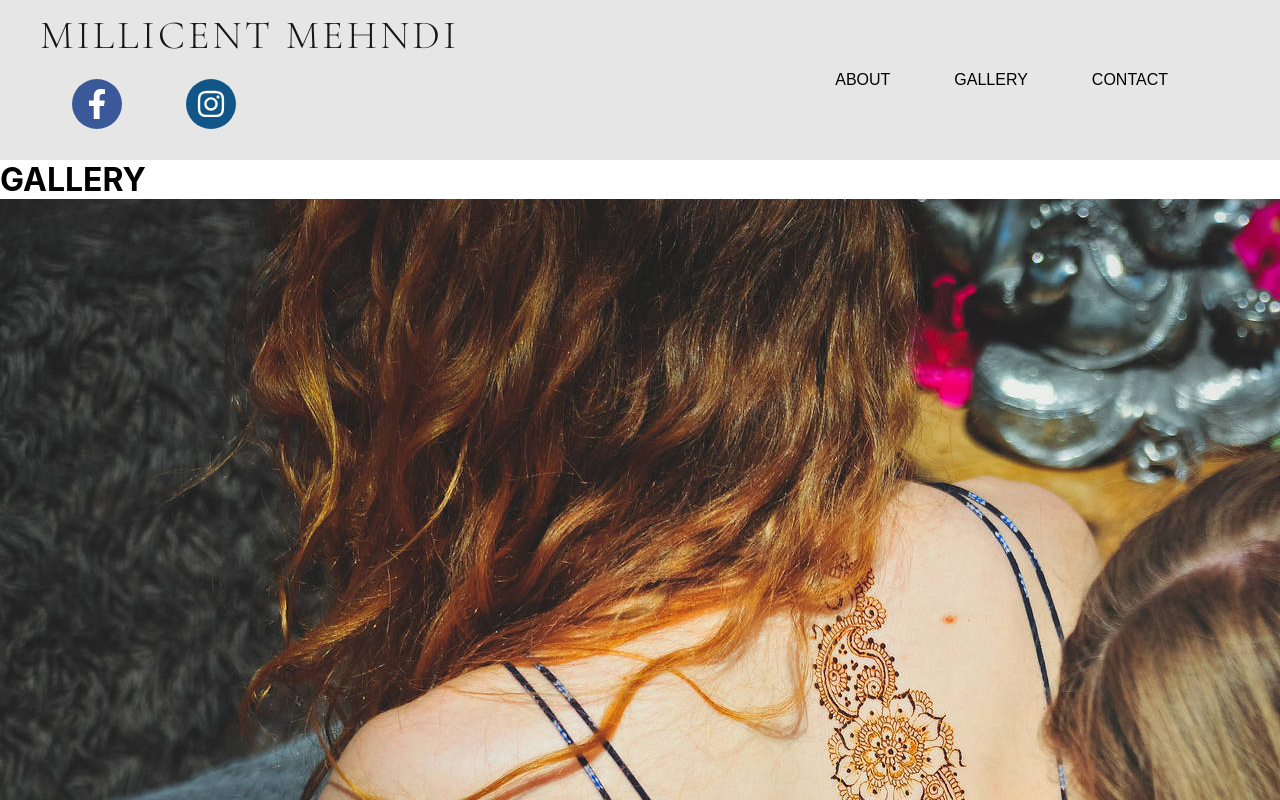
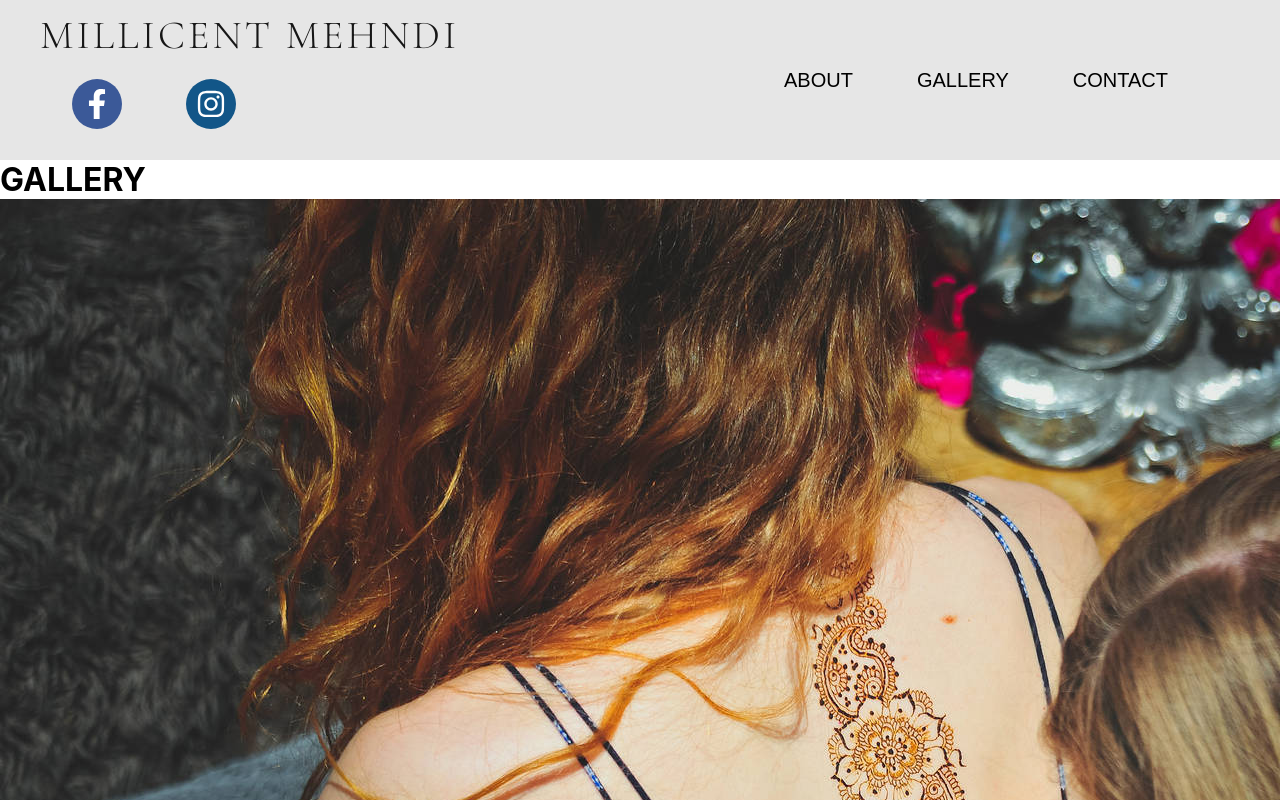
Before and after one commit to Velocima/millie-next, a Next.js app: page /gallery in a window 1280 px wide. Shown: the top 800 px of the page. Built offline with nearby package versions, Linux system fonts and the light colour scheme; a web font is replaced by a local one.

Commit message:
font-size updated on nav links

```diff
--- a/styles/nav.module.css
+++ b/styles/nav.module.css
@@ -68,6 +68,9 @@
 	font-weight: 300;
 	padding: 2rem;
 }
+.listItem a {
+	font-size: 20px;
+}
 
 @media screen and (max-width: 1050px) {
 	.nav {
```
